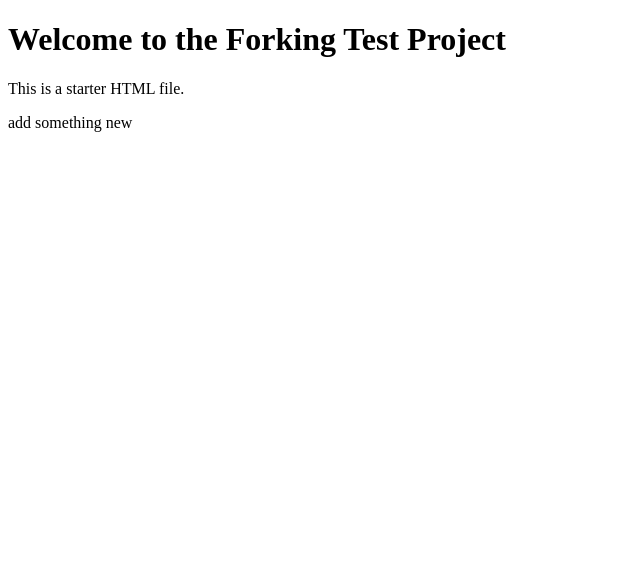
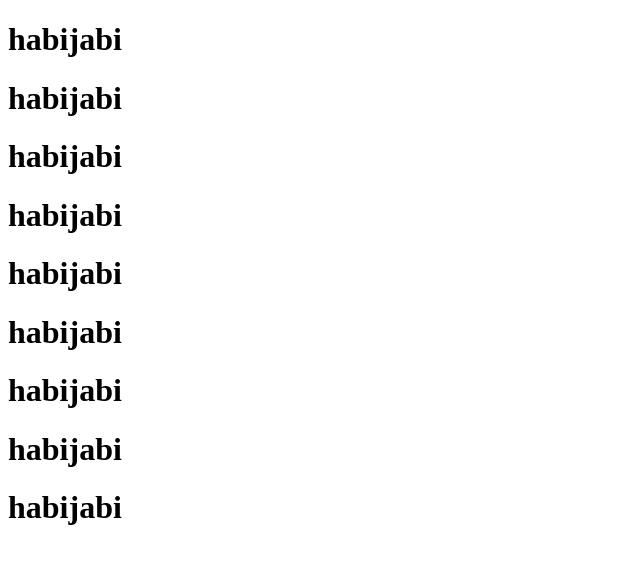
Before and after one commit to NusratNadira/Forking-Test, a plain HTML site: page index.html in a window 1280 px wide. Shown: the whole page, without its empty margins (0-640 px from the left). Drawn offline with Linux system fonts and the light colour scheme.

Commit message:
first commit

```diff
--- a/index.html
+++ b/index.html
@@ -6,9 +6,15 @@
     <meta name="viewport" content="width=device-width, initial-scale=1.0">
 </head>
 <body>
-    <h1>Welcome to the Forking Test Project</h1>
-    <p>This is a starter HTML file.</p>
-<p>add something new</p>
+   <h1>habijabi</h1>
+   <h1>habijabi</h1>
+   <h1>habijabi</h1>
+   <h1>habijabi</h1>
+   <h1>habijabi</h1>
+   <h1>habijabi</h1>
+   <h1>habijabi</h1>
+   <h1>habijabi</h1>
+   <h1>habijabi</h1>
 
 
 
```
